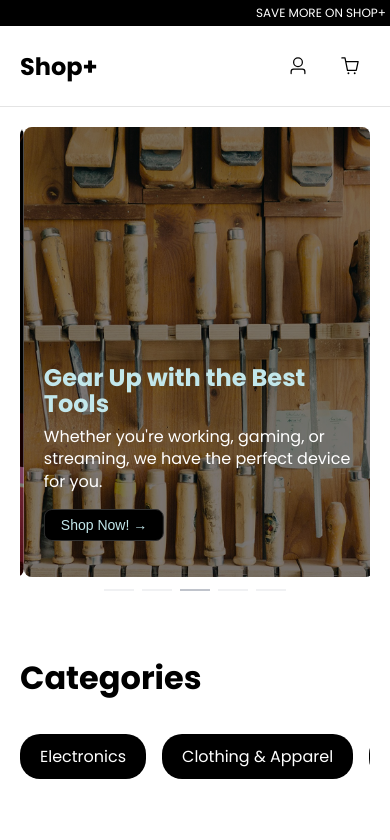
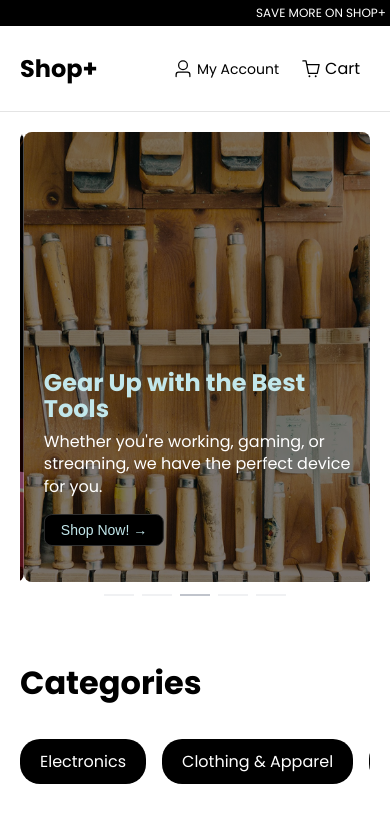
Before and after one commit to deekeso/act-ecommerce-batch2, a Vue app: page / in a window 390 px wide. Shown: the top 840 px of the page. Built offline with nearby package versions, Linux system fonts and the light colour scheme; sample sign-in values are in the browser's storage.

Commit message:
feature: add a dropdown links for easy access on mobile screen

```diff
--- a/src/components/ui/BaseHeader.vue
+++ b/src/components/ui/BaseHeader.vue
@@ -9,13 +9,27 @@
         <search-bar />
       </div>
       <div class="flex-links">
-        <router-link to="/profile" class="link" v-if="authStore.token">
-          <el-icon :size="20"><User /></el-icon>
-          <!-- <p>Profile</p> -->
-        </router-link>
+        <el-dropdown v-if="authStore.token" trigger="click">
+          <span class="link" role="button">
+            <el-icon :size="20"><User /></el-icon>
+            My Account
+          </span>
+          <template #dropdown>
+            <el-dropdown-menu>
+              <el-dropdown-item @click="router.push('/profile')">Profile</el-dropdown-item>
+              <el-dropdown-item @click="router.push('/account-security')">Manage Account</el-dropdown-item>
+              <el-dropdown-item @click="router.push('/order')">Purchase History</el-dropdown-item>
+              <el-dropdown-item @click="handleLogout">Logout</el-dropdown-item>
+            </el-dropdown-menu>
+          </template>
+        </el-dropdown>
+
         <router-link to="/cart" class="link" role="button">
           <el-icon :size="20"><ShoppingCart /></el-icon>
-          <!-- <p>Cart</p> -->
+          <span>Cart</span>
+          <span v-if="cartStore.getCartItems.length > 0" class="">
+            {{ authStore.token != null ? `(${cartStore.getCartItems.length})` : '' }}
+          </span>
         </router-link>
       </div>
     </nav>
@@ -25,12 +39,28 @@
 <script lang="ts" setup>
 import TheActionLinks from './ActionLinks.vue'
 import { SearchBar } from '@/components'
-import { ElIcon } from 'element-plus'
+import { ElIcon, ElMessageBox } from 'element-plus'
 import { ShoppingCart, User } from '@element-plus/icons-vue'
 import { RouterLink } from 'vue-router'
 import { useAuth } from '@/stores/auth'
+import { useRouter } from 'vue-router'
+import { useCart } from '@/stores/carts'
 
+const cartStore = useCart()
+const router = useRouter()
 const authStore = useAuth()
+
+function handleLogout() {
+  ElMessageBox.confirm('Do you really want to logout?', 'Warning', { type: 'warning' })
+    .then(() => {
+      authStore.handleLogout()
+      cartStore.clearBuyNow()
+      router.push('/')
+    })
+    .catch(() => {
+      return
+    })
+}
 </script>
 
 <style scoped>
@@ -38,6 +68,17 @@ const authStore = useAuth()
   display: flex;
   align-content: center;
   gap: 12px;
+}
+
+.cart-item-counter {
+  /* position: absolute;
+  top: 2px;
+  right: 4px; */
+  font-size: x-small;
+  background-color: #000;
+  color: white;
+  padding: 2px 7px;
+  border-radius: 50%;
 }
 
 .flex-links a {
@@ -68,18 +109,26 @@ const authStore = useAuth()
 
 /* links */
 .link {
+  color: #000;
   display: flex;
   justify-content: center;
   align-items: center;
   gap: 4px;
   cursor: pointer;
+  position: relative;
 }
 
 .search-bar-form {
   width: 500px;
 }
 
-@media (max-width: 750px) {
+@media (max-width: 853px) {
+  .search-bar-form {
+    width: 400px;
+  }
+}
+
+@media (max-width: 768px) {
   .search-bar-form {
     display: none;
   }
```
